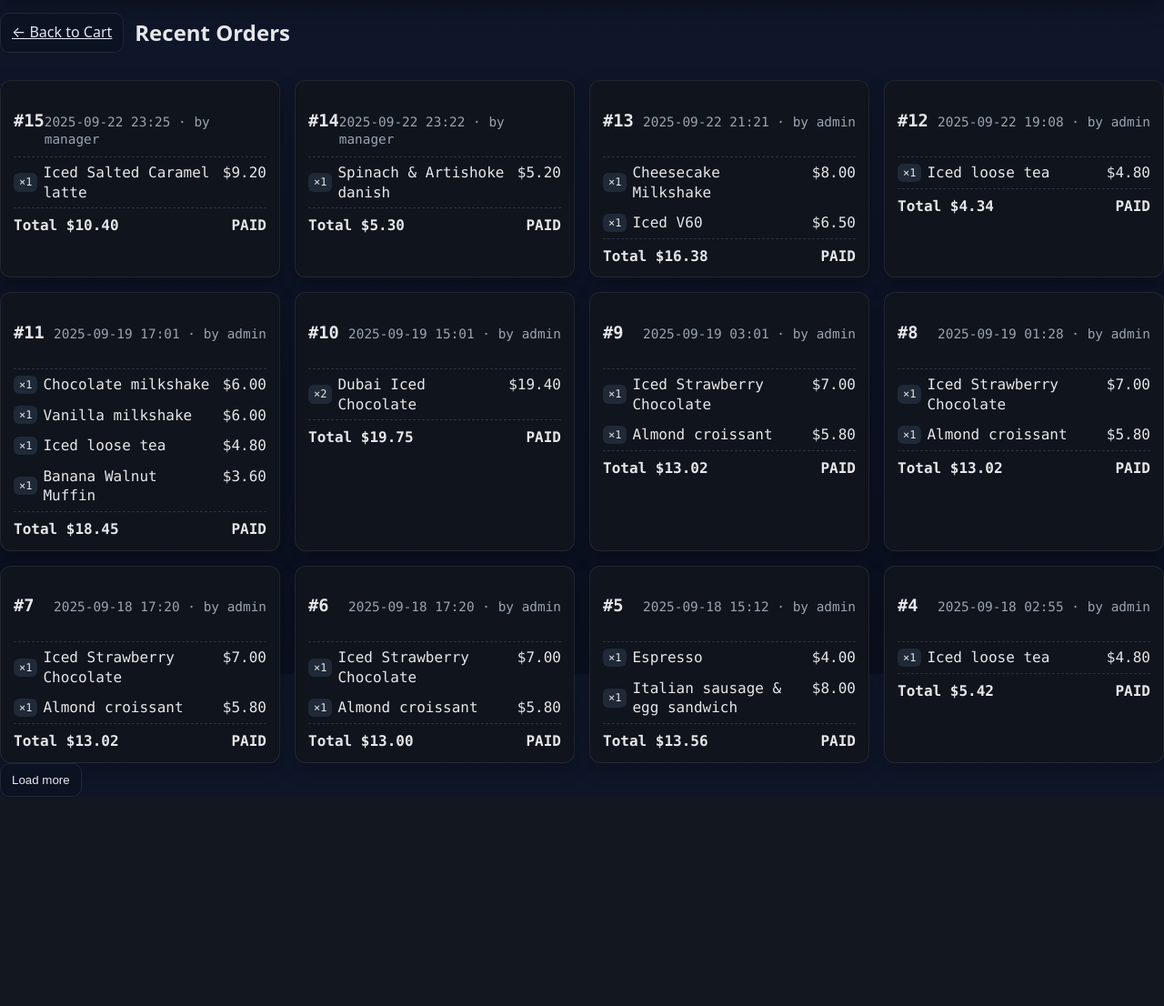
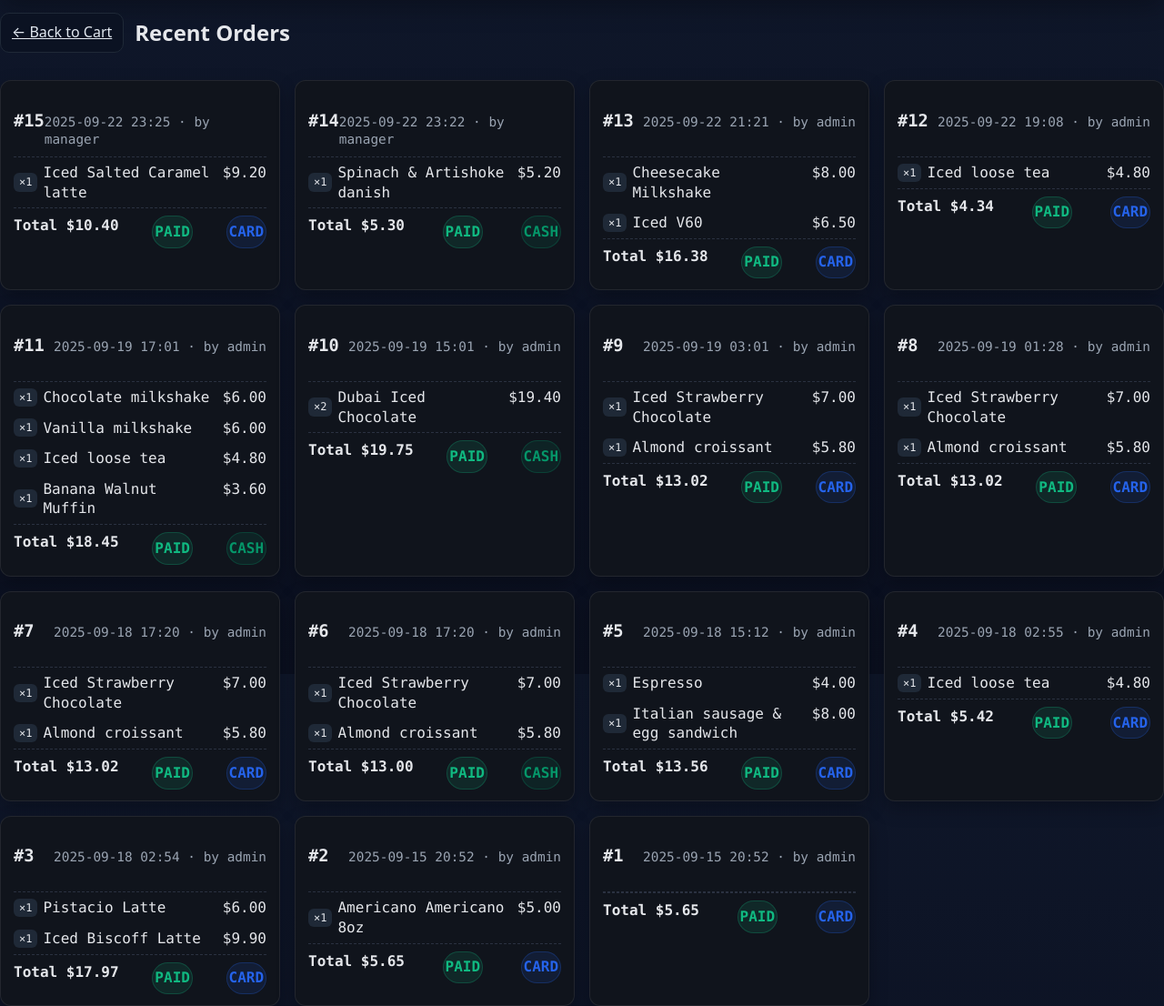
Before and after one commit to markshmidt/coffee-shop-app, a Django app: page /orders/ in a window 1280 px wide. Shown: the part 59-1165 px from the top of the page at 91% size. Before the commit the page ends 935 px from the top, so only its background shows below. Run offline with Django 5.2, Linux system fonts and the light colour scheme; a user stored in the database is signed in; data comes from the database, SQL or seed files in the repository; both versions use the stored data as it was after the commit; data that the repository does not hold is empty.

Commit message:
polishing js and building ui for order cards

```diff
--- a/coffeeshop/store/static/css/orders.css
+++ b/coffeeshop/store/static/css/orders.css
@@ -24,6 +24,21 @@
 .order-badge {
   padding:2px 6px; border-radius: 6px; background:#1f2937; color:#e5e7eb; font-size:.75rem;
 }
-.pm-badge { font-weight:600; }
-.pm-badge.CARD { color:#60a5fa; }
-.pm-badge.CASH { color:#34d399; }
+.payment-pill,
+.status-pill {
+  display: inline-flex;
+  align-items: center;
+  gap: .2rem;
+  padding: .55rem .12rem;
+  border-radius: 999px;
+  font-weight: 600;
+  font-size: 1rem;
+  line-height: 1;
+  border: 1px solid transparent;
+}
+.payment-pill.payment--card   { color:#2563eb; background:rgba(37,99,235,.12);  border-color:rgba(37,99,235,.25); }
+.payment-pill.payment--cash   { color:#059669; background:rgba(5,150,105,.12);  border-color:rgba(5,150,105,.25); }
+.status-pill.status--paid     { color:#10b981; background:rgba(16,185,129,.12); border-color:rgba(16,185,129,.25); }
+.status-pill.status--refunded { color:#f59e0b; background:rgba(245,158,11,.12);  border-color:rgba(245,158,11,.25); }
+.status-pill.status--void     { color:#ef4444; background:rgba(239,68,68,.12);   border-color:rgba(239,68,68,.25); }
+.status-pill.status--open     { color:#a78bfa; background:rgba(167,139,250,.12); border-color:rgba(167,139,250,.25); }
--- a/coffeeshop/store/static/js/script.js
+++ b/coffeeshop/store/static/js/script.js
@@ -623,7 +623,7 @@ document.addEventListener('DOMContentLoaded', () => {
 });
 
 // Always return a 'CARD' or 'CASH'. If nothing is selected, pick random (for learning purposes)
-async function getSelectedPaymentMethod({ allowRandom = false } = {}) {
+ function getSelectedPaymentMethod({ allowRandom = false } = {}) {
   //choose which method is selected
   const checked = document.querySelector('input[name="pm"]:checked');
   let val = (checked?.value || '').toString().trim().toUpperCase();
@@ -638,7 +638,7 @@ async function getSelectedPaymentMethod({ allowRandom = false } = {}) {
 
     // sync server-side cart (refactored to catch errors asynchronously)
     try {
-      const { cart } = await postJSON('/cart/discount/', { payment_method: val });
+      const { cart } = postJSON('/cart/discount/', { payment_method: val });
       renderCart(cart);
     } catch (err) {
       console.error('Payment method application failed:', err);
@@ -700,7 +700,7 @@ document.addEventListener('DOMContentLoaded', async () => {
       const pm = (o.payment_method === 'CASH') ? 'Cash' : 'Card';
 
      const label = `${o.total_label} ${pm}`; // "$5.65" -> "5.65 Card"
-      addInvoiceChip(label, o.id, 'prev-invoices-list', o.created_by);
+      addInvoiceChip(label, o.id, 'prev-invoices-list', o.created_by, 2);
     }
   } catch (e) {
     console.warn('Could not load previous invoices:', e);
@@ -722,7 +722,7 @@ async function onPayClick(e) {
 
   console.debug('Cart before pay:', cart?.lines?.length, cart);
 
-  // If empty
+  // empty cart prevention
   if (!cart?.lines?.length) return;
 
   // Double-click prevention
@@ -731,21 +731,13 @@ async function onPayClick(e) {
   btn.setAttribute('aria-busy', 'true');
 
   // random payment method selection
-  const pmRaw = getSelectedPaymentMethod({ allowRandom: true });
+  const paymentMethod = getSelectedPaymentMethod({ allowRandom: true });
+  console.log("Payment method is: ", paymentMethod)
 
-    //Gets the chosen method
-  const paymentMethod = (pmRaw || '').toString().trim().toUpperCase();
-//  if (paymentMethod !== 'CARD' && paymentMethod !== 'CASH') {
-//    console.warn('Fixing invalid payment_method:', pmRaw);
-//    //  if somehow still invalid force card
-//    const fallback = 'CARD';
-//    const radio = document.querySelector(`input[name="pm"][value="${fallback}"]`);
-//    if (radio) radio.checked = true;
-//    try { postJSON('/cart/discount/', { payment_method: fallback }).then(({cart}) => renderCart(cart)); } catch {}
-//  }
   try {
+  //build payload
     const payload = {
-      payment_method: (paymentMethod === 'CARD' || paymentMethod === 'CASH') ? paymentMethod : 'CARD',
+      payment_method: paymentMethod,
       discount_cents: cart.discount_cents || 0,
       lines: cart.lines.map(l => ({
         item_id: l.item_id,
@@ -753,12 +745,9 @@ async function onPayClick(e) {
         qty: l.qty,
         selections: l.selections || [],
       })),
-      // Diagnostics
-      client_subtotal_cents: cart.subtotal_cents,
-      client_tax_cents: cart.tax_cents,
-      client_total_cents: cart.total_cents,
     };
 
+    // pay
     const res = await fetch('/order/pay/', {
       method: 'POST',
       headers: { 'Content-Type': 'application/json', 'X-CSRFToken': getCSRFToken() },
@@ -773,7 +762,7 @@ async function onPayClick(e) {
     //  clear cart
     try {
       const fresh = await getJSON('/cart/');
-     if (isPOS()) renderCart(cart);
+     if (isPOS()) renderCart(fresh.cart);
 
     } catch {
       renderCart({
@@ -792,7 +781,7 @@ async function onPayClick(e) {
       data.created_by
     );
 
-    // for debug
+    // toast for debug
     showToast?.(`Order #${data.order_id} created — ${data.total_label || data.chip_label}`, { type: 'success' });
 
   } catch (err) {
@@ -809,6 +798,7 @@ document.addEventListener('DOMContentLoaded', () => {
   const feed = document.getElementById('orders-feed');
   if (!feed) return;
 
+// pagination
   const loadMoreBtn = document.getElementById('orders-load-more');
   let cursor = null;
   let loading = false;
@@ -863,11 +853,15 @@ document.addEventListener('DOMContentLoaded', () => {
     const footer = document.createElement('footer');
     const total = document.createElement('div');
     total.textContent = `Total ${o.total_label}`;
+    const paymentPill = document.createElement('div')
     const statusPill = document.createElement('div');
+    paymentPill.className = `payment-pill payment--${o.payment_method.toLowerCase()}`;
+    paymentPill.textContent = o.payment_method;
     statusPill.className = `status-pill status--${o.status.toLowerCase()}`;
     statusPill.textContent = o.status;
     footer.appendChild(total);
     footer.appendChild(statusPill);
+    footer.appendChild(paymentPill)
     card.appendChild(footer);
 
     return card;
@@ -876,13 +870,14 @@ document.addEventListener('DOMContentLoaded', () => {
   try {
     const { ok, order } = await getJSON(`/orders/${orderId}/`);
     if (!ok) throw new Error('Load failed');
-    renderOrderModal(order); //for future clickable card
+//    renderOrderModal(order); //for future clickable card
   } catch (e) {
     console.error('openOrderModal failed:', e);
     showToast?.(e.message || 'Failed to load order', { type: 'error' });
   }
 }
 
+    // one listener on the container
   feed.addEventListener('click', (e) => {
     const card = e.target.closest('.order-card');
     if (!card || !feed.contains(card)) return;
@@ -898,18 +893,25 @@ document.addEventListener('DOMContentLoaded', () => {
   });
 
   async function fetchPage({ reset=false } = {}) {
+
+  //from overlapping fetches
     if (loading) return;
     loading = true;
+
     try {
       if (reset) {
+      //manual “refresh
         cursor = null;
         feed.innerHTML = '';
       }
-      const params = new URLSearchParams({ limit: '12' });
+      const params = new URLSearchParams({ limit: '16' }); //how many shon on page
       if (cursor) params.set('cursor', String(cursor));
+
       const data = await getJSON(`/orders/list/?${params}`);
-      (data.orders || []).forEach(o => feed.appendChild(renderOrderCard(o)));
+
+      (data.orders || []).forEach(o => feed.appendChild(renderOrderCard(o))); //defensive default
       cursor = data.next_cursor || null;
+    // null/undefined means no more pages
       if (loadMoreBtn) loadMoreBtn.style.display = cursor ? '' : 'none';
     } catch (e) {
       console.error(e);
```
Also changed, not shown: coffeeshop/db.sqlite3.
